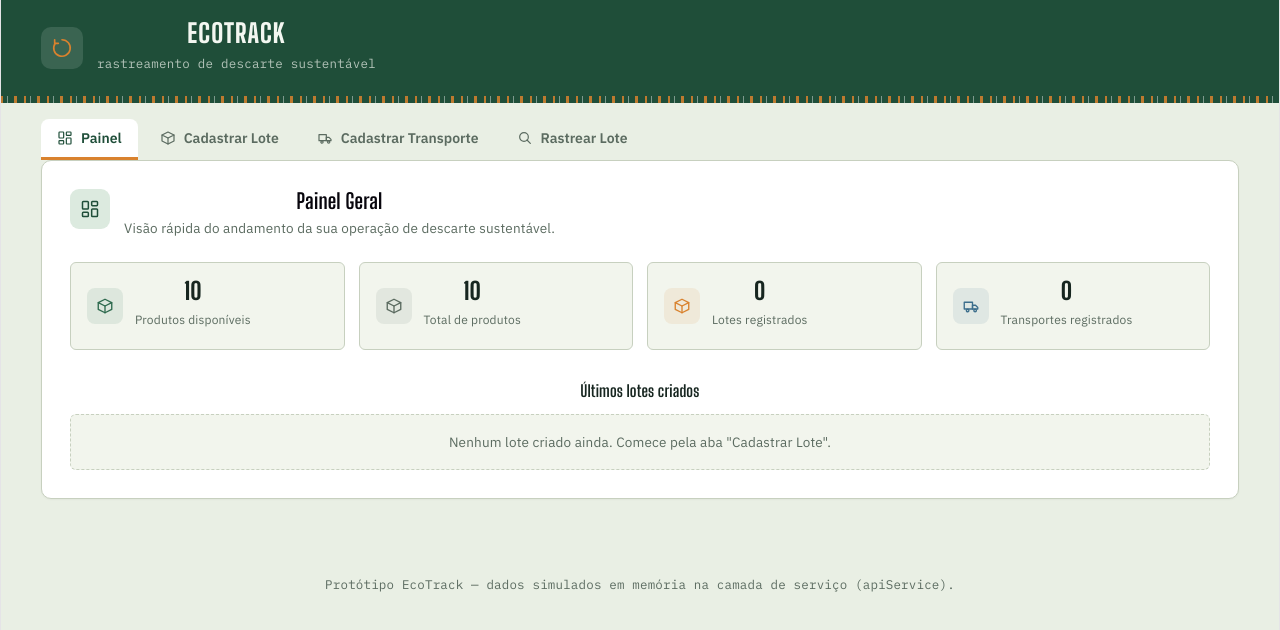
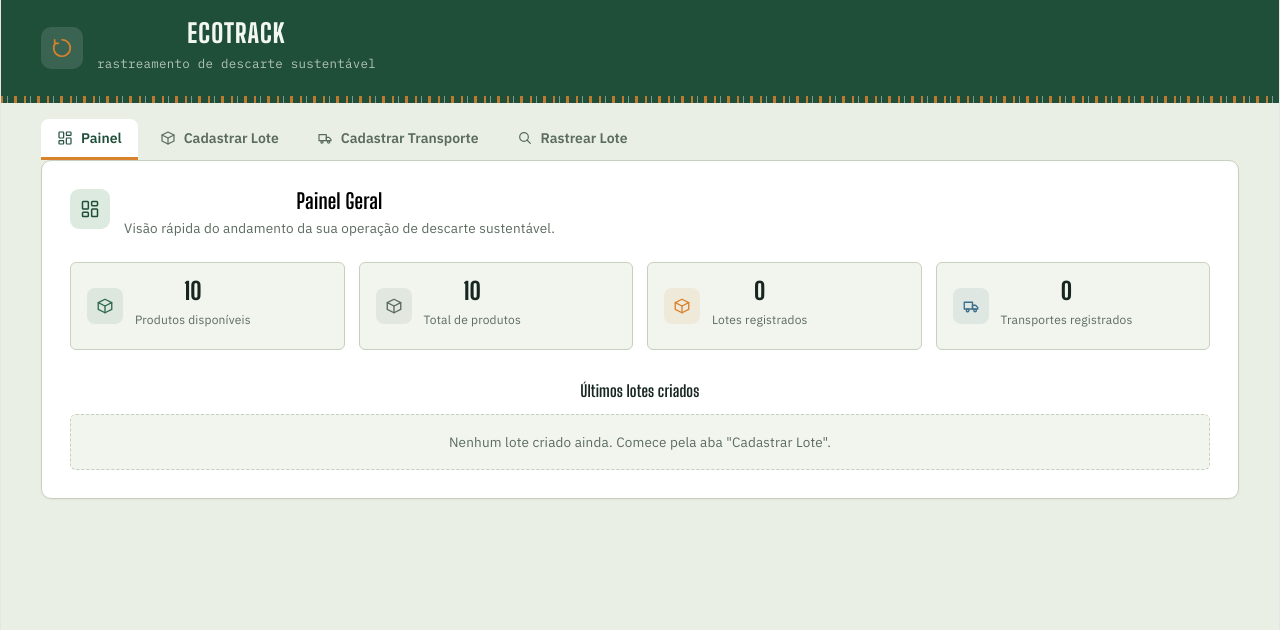
Before and after one commit to Marco-Normal/Ecotrack, a React (Vite) app in the folder frontend/: page / in a window 1280 px wide. Shown: the top 630 px of the page. Built offline with nearby package versions, Linux system fonts and the light colour scheme.

Commit message:
alteracoes que esqueci de commitar

```diff
--- a/frontend/src/App.tsx
+++ b/frontend/src/App.tsx
@@ -89,10 +89,6 @@ const App: React.FC = () => {
           {tab === 'rastreio'   && <ConsultaRastreio />}
         </div>
       </main>
-
-      <footer style={styles.footer}>
-        Protótipo EcoTrack — dados simulados em memória na camada de serviço (apiService).
-      </footer>
     </div>
   );
 };
--- a/frontend/src/components/features/ConsultaRastreio.tsx
+++ b/frontend/src/components/features/ConsultaRastreio.tsx
@@ -50,7 +50,6 @@ const ConsultaRastreio: React.FC = () => {
       <form onSubmit={handleSubmit} style={{ ...styles.formGrid, marginBottom: 8 }}>
         <div className="ecotrack-field-row" style={styles.fieldRow}>
           <div style={{ ...styles.field, flex: 2 }}>
-            <label style={styles.label} htmlFor="busca-lote">Número de série do lote</label>
             <input
               id="busca-lote"
               style={styles.input}
--- a/frontend/src/design/tokens.ts
+++ b/frontend/src/design/tokens.ts
@@ -230,6 +230,7 @@ export const styles: Record<string, React.CSSProperties> = {
     fontSize: 21,
     letterSpacing: '0.01em',
     margin: 0,
+    color: "black",
   },
   sectionDesc: {
     fontSize: 13.5,
```
